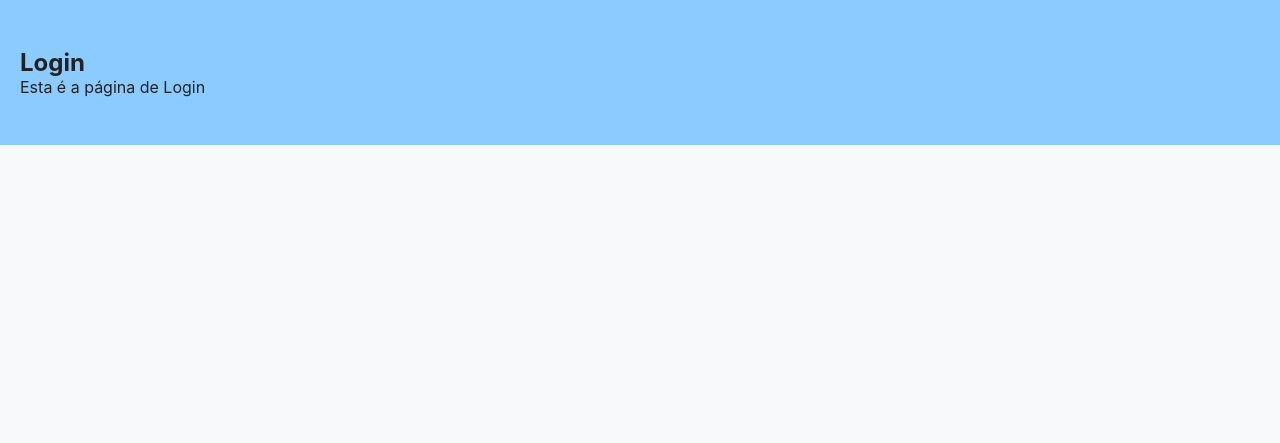
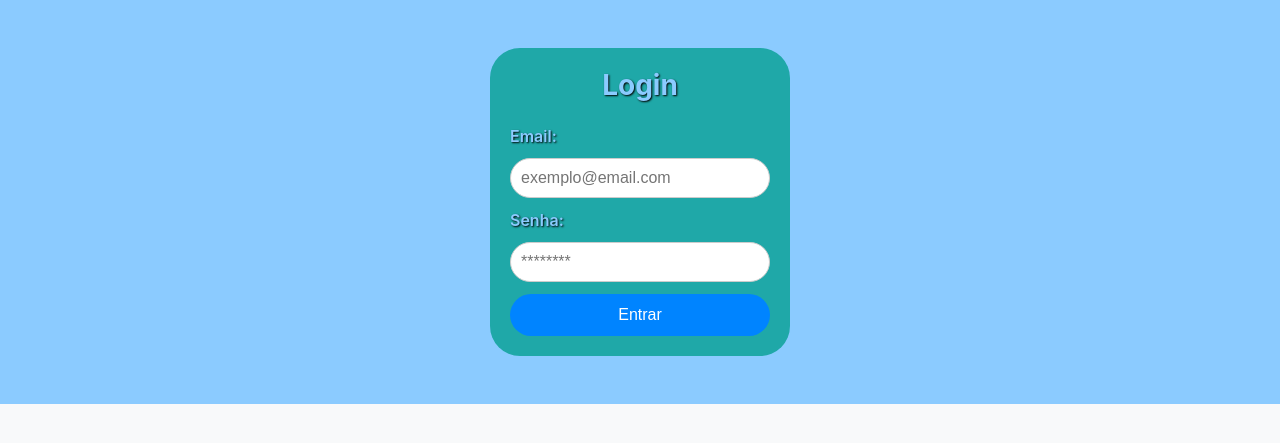
Before and after one commit to PauloFratta/F-SCS-ADS-SCRIPT-A1539M-2-2025-E07, a PHP site: page /login.html in a window 1280 px wide. Shown: the part 76-519 px from the top of the page. Run offline with PHP 8.4, Linux system fonts and the light colour scheme.

Commit message:
feat: base do front do login

```diff
--- a/login.html
+++ b/login.html
@@ -4,17 +4,24 @@
     <meta charset="UTF-8">
     <meta name="viewport" content="width=device-width, initial-scale=1.0">
     <title>Login</title>
-    <link rel="stylesheet" href="styles/globals.css" />
+    <link rel="stylesheet" href="styles/globals.css"/>
 </head>
 <body>
     <header class="site-header">
         <div class="container header-inner">
-            <h1> <a href="index.html" class="logo">Contador Digital </a></h1>
+            <h1> <a href="index.html" class="logo">Contador Digital</a></h1>
         </div>
     </header>
     <main class="main-content">
-        <h2>Login</h2>
-        <p>Esta é a página de Login</p>
+        <form action="logar.php" method="POST" class="login-form">
+            <h2 class="titulo">Login</h2>
+            <label for="EmailCliente">Email:</label>
+            <input type="text" id="EmailCliente" name="EmailCliente" placeholder="exemplo@email.com" required>
+
+            <label for="SenhaCliente">Senha:</label>
+            <input type="password" id="SenhaCliente" name="SenhaCliente" placeholder="********" required>
+
+            <button type="submit">Entrar</button>
     </main>
 
   <script src="scripts/main.js"></script>
--- a/styles/globals.css
+++ b/styles/globals.css
@@ -24,6 +24,51 @@ body {
 .site-header {
     background: #fff;
     border-bottom: 1px solid #e6e9ee;
+}
+
+.login-form {
+    display: flex;
+    flex-direction: column;
+    max-width: 300px;
+    margin: 0 auto;
+    gap: 12px;
+    padding: 20px;
+    background-color: rgb(31, 168, 168);
+    border-radius: 30px;
+    text-shadow: 1px 1px 2px #000000;
+    color: #8bcbff;
+}
+
+.login-form .titulo {
+    text-align: center;
+    margin-bottom: 12px;
+    font-size: 28px;
+}
+
+.login-form label {
+    font-weight: 600;
+}
+
+.login-form input {
+    padding: 10px;
+    border: 1px solid #ccc;
+    border-radius: 30px;
+    font-size: 16px;
+}
+
+.login-form button {
+    background-color: #0084ff;
+    color: #fff;
+    border: none;
+    padding: 12px;
+    border-radius: 30px;
+    font-size: 16px;
+    cursor: pointer;
+    transition: background-color 0.3s ease;
+}
+
+.login-form button:hover {
+    background-color: #005bb5;
 }
 
 .header-inner {
```
